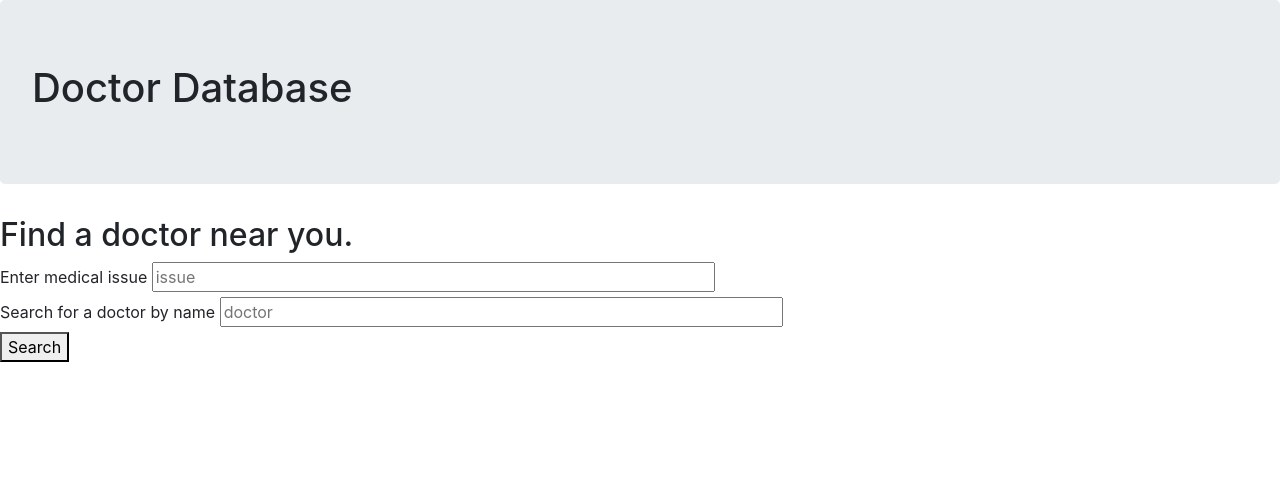
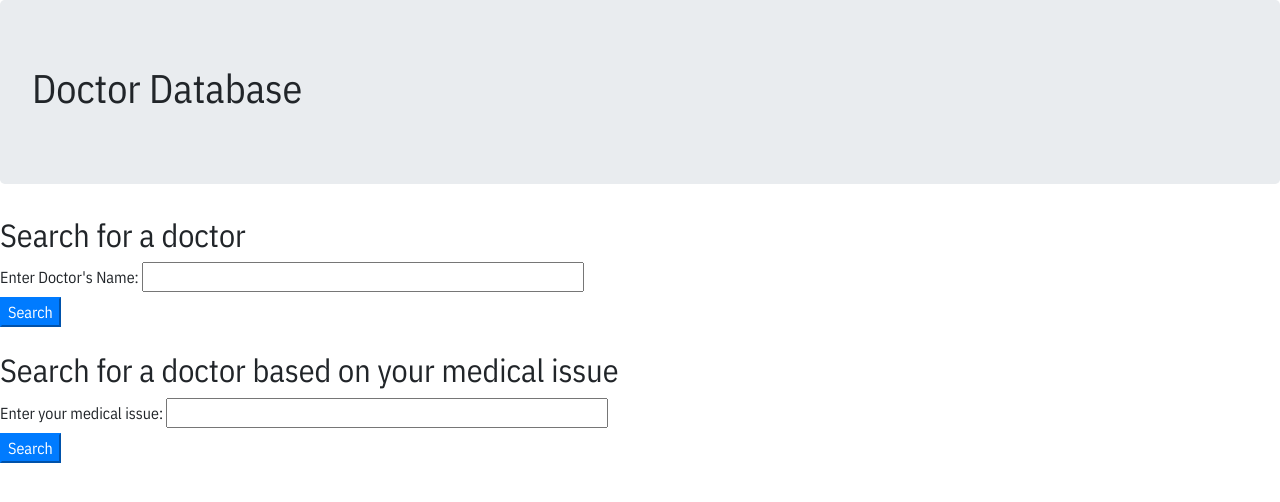
Before and after one commit to SiR-Frazier/doc-lookup, a website built with webpack: page src/index.html in a window 1280 px wide. Built offline with nearby package versions, Linux system fonts and the light colour scheme; some packages are replaced by stand-ins of ours; no server answers.

Commit message:
update form on index. html

```diff
--- /dev/null
+++ b/src/doctor.js
@@ -0,0 +1,21 @@
+import $ from 'jquery';
+export class DoctorSearch {
+
+  constructor(medicalIssue, doctor, location) {
+    this.medicalIssue = medicalIssue;
+    this.doctor = doctor;
+    this.location = or-portland; //necessary?//
+  }
+
+  findDoctor(doctor) {
+    let location = this.location
+    const apiKey = process.exports.apiKey
+    $.get(`https://api.betterdoctor.com/2016-03-01/doctors?user_location=37.773%2C-122.413&skip=0&limit=10&user_key=${apiKey}&location=${location}`).then(response => {showResults(results)
+    }).fail(() => 'Unfortunately, there was an error. Please try again shortly.')
+  }
+
+}
+
+
+// original API with longitude lattitude: `https://api.betterdoctor.com/2016-03-01/doctors?location=37.773%2C-122.413%2C100&user_location=37.773%2C-122.413&skip=0&limit=10&user_key=${apiKey}`
+//
--- a/src/index.html
+++ b/src/index.html
@@ -1,6 +1,7 @@
 <!DOCTYPE html>
 <html>
   <head>
+    <link href="https://fonts.googleapis.com/css?family=IBM+Plex+Sans+Condensed" rel="stylesheet">
     <script src="http://code.jquery.com/jquery-3.2.1.min.js" integrity="sha256-hwg4gsxgFZhOsEEamdOYGBf13FyQuiTwlAQgxVSNgt4=" crossorigin="anonymous"></script>
     <title>Doctor Database</title>
   </head>
@@ -8,18 +9,25 @@
     <div class=jumbotron>
       <h1>Doctor Database</h1>
     </div>
-    <h2>Find a doctor near you.</h2>
+    <h2>Search for a doctor</h2>
     <form>
       <div>
-        <label for="issue">Enter medical issue</label>
+        <label for="doctor">Enter Doctor's Name:</label>
+        <input type="doctor" id="doctor" name=""
+         size="50" required>
+        <br>
+        <button class="button btn-primary" id="search">Search</button>
+      </div>
+    </form>
+    <br>
+    <h2>Search for a doctor based on your medical issue</h2>
+    <form>
+      <div>
+        <label for="issue">Enter your medical issue: </label>
         <input type="issue" id="issue" name=""
-        placeholder="issue" size="50" required>
+         size="50" required>
         <br>
-        <label for="doctor">Search for a doctor by name</label>
-        <input type="doctor" id="doctor" name=""
-        placeholder="doctor" size="50" required>
-        <br>
-        <button class="button" id="search">Search</button>
+        <button class="button btn-primary" id="search">Search</button>
       </div>
     </form>
     <ul class = "showDoctors"></ul>
--- a/src/main.js
+++ b/src/main.js
@@ -1,6 +1,7 @@
 import $ from 'jquery';
 import 'bootstrap/dist/css/bootstrap.min.css';
-import { DoctorSearch } from './../js/doctor.js';
+import 'bootstrap'
+import { DoctorSearch } from './../doctor.js';
 import './styles.css';
 import '../.env';
 
@@ -13,7 +14,7 @@ $(document).ready(function() {
     event.preventDefault();
     $('.showDoctors').empty()
     let doctor = $('#doctor').val();
-
+    $('#showDoctors').text(`Here's a list of doctors near you:`)
   });
 
 });
--- a/src/styles.css
+++ b/src/styles.css
@@ -0,0 +1,3 @@
+body {
+  font-family: 'IBM Plex Sans Condensed', sans-serif;
+}
```
Also changed, not shown: src/js/doctor.js (deleted, +0 -21 lines), README.md.
